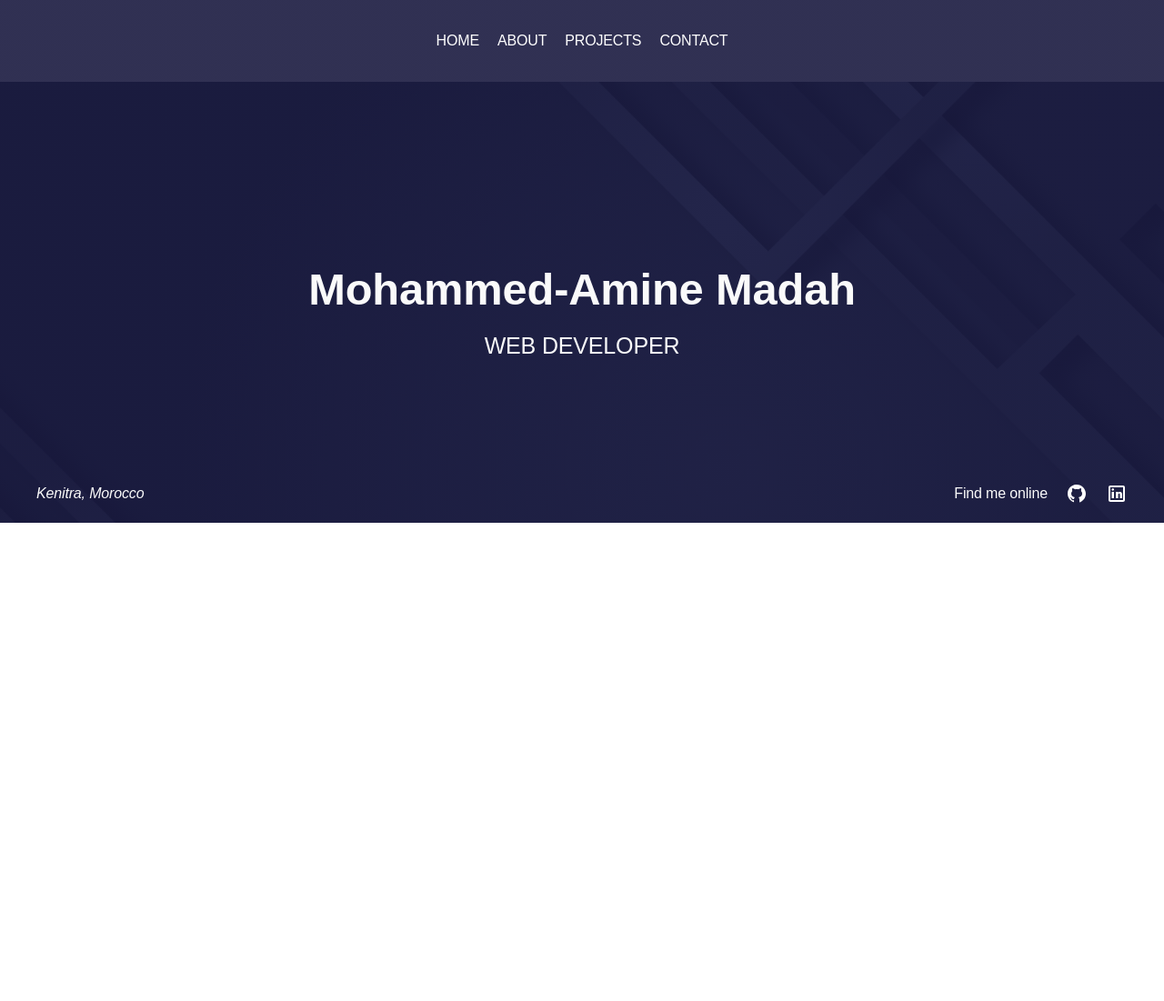
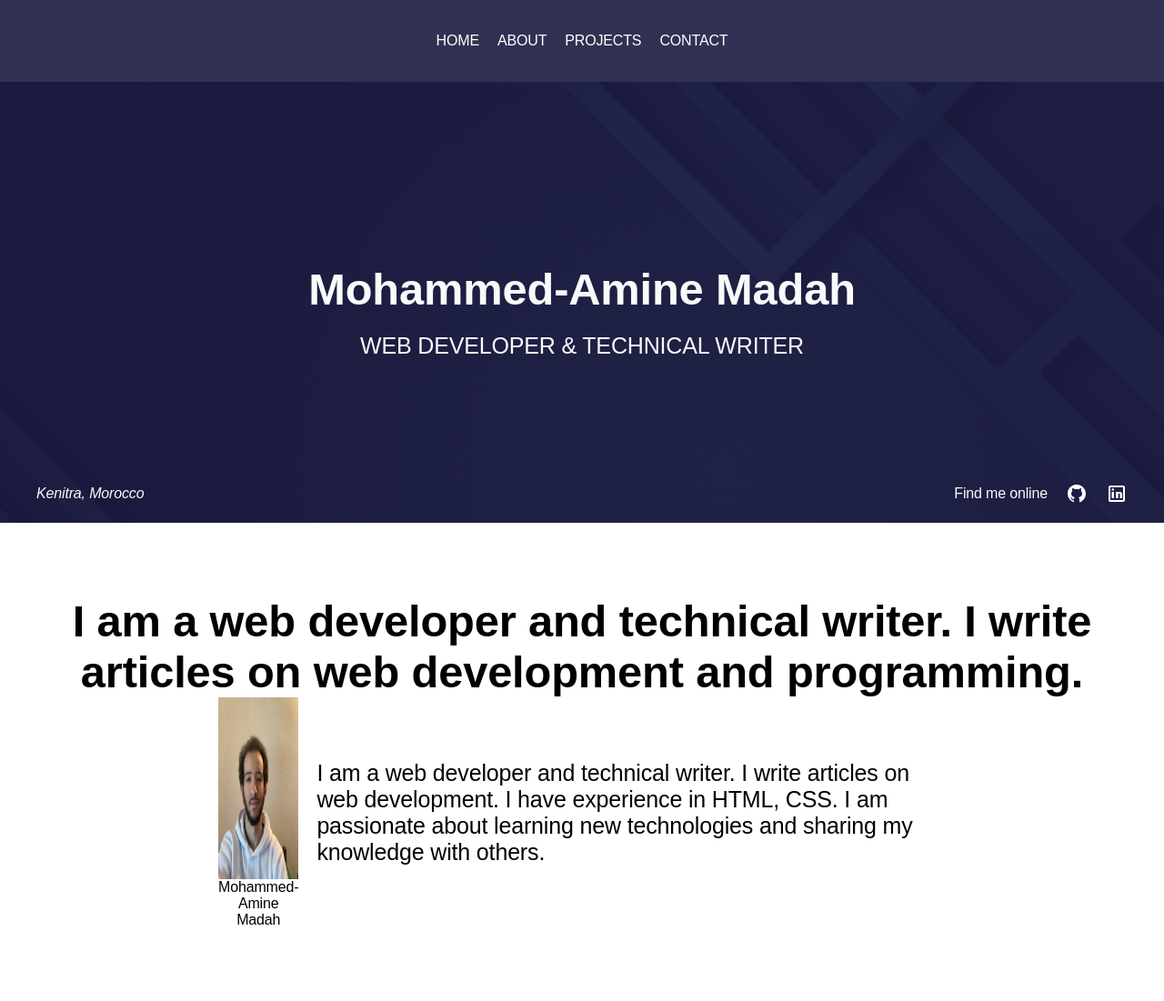
Before and after one commit to amilemia/m1-portfolio-v1, a plain HTML site: page index.html in a window 1280 px wide. Shown: the whole page at 91% size. Before the commit the page ends 800 px from the top, so only its background shows below. Drawn offline with Linux system fonts and the light colour scheme.

Commit message:
About Section
-Base HTML + CSS Classes on about section

```diff
--- a/index.html
+++ b/index.html
@@ -25,7 +25,7 @@
                     <div class="wrapper_inner">
                         <div class="text_center hero_content">
                             <h1 class="h2">Mohammed-Amine Madah</h1>
-                            <p class="h5">WEB DEVELOPER</p>
+                            <p class="h5">WEB DEVELOPER & TECHNICAL WRITER</p>
                         </div>
                     </div>
                     <ul role="list" class="flex flex_between hero_social">
@@ -46,6 +46,24 @@
                     </ul>
                 </div>
             </section>
+            <section id="about">
+                <div class="wrapper">
+                    <div class="text_center">
+                        <h2>I am a web developer and technical writer. I write articles on web development and programming.</h2>
+                    </div>
+                    <div class="wrapper_inner">
+                        <div class="about_content flex flex_around">
+                            <figure class="about_figure text_center">
+                                <img src="/assets/user.jpeg" alt="Developer" width="200" height="200" class="about_img" loading="lazy">
+                                <figcaption class="about_caption">Mohammed-Amine Madah</figcaption>
+                            </figure>
+                            <p class="h5">
+                                I am a web developer and technical writer. I write articles on web development. I have experience in HTML, CSS. I am passionate about learning new technologies and sharing my knowledge with others.
+                            </p>
+                        </div>
+                    </div>
+                </div>
+            </section>
         </main>
     </body>
 </html>
```
